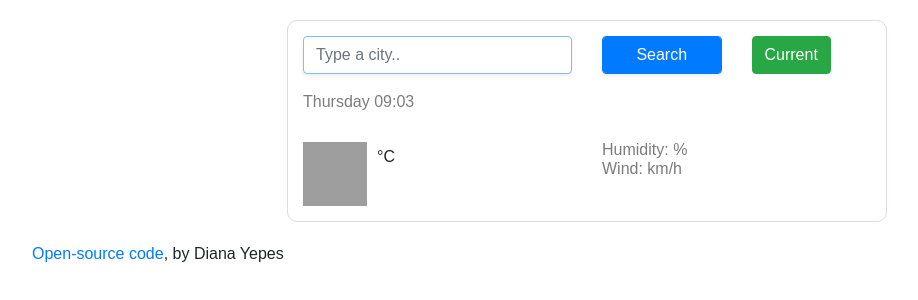
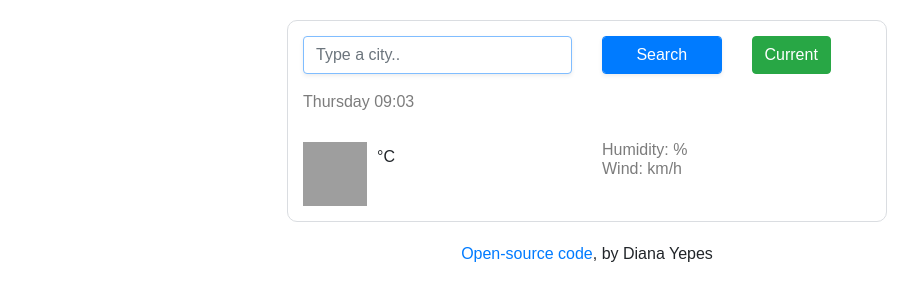
Before and after one commit to DianaYepes05/Demo-WeatherApp, a plain HTML site: page index.html in a window 1280 px wide. Shown: the whole page, without its empty margins (53-971 px from the left). Drawn offline with nearby package versions, Linux system fonts and the light colour scheme; no server answers; grey boxes are pictures that could not be loaded.

Commit message:
fixed footer/changed to p

```diff
--- a/index.html
+++ b/index.html
@@ -70,14 +70,14 @@
           </div>
         </div>
       </div>
-      <footer>
+      <p class="codedBy">
         <a
           href="https://github.com/DianaYepes05/Demo-WeatherApp"
           target="_blank"
           class="codedBy"
           >Open-source code</a
         >, by Diana Yepes
-      </footer>
+      </p>
     </div>
     <script src="src/index.js"></script>
   </body>
--- a/src/styles.css
+++ b/src/styles.css
@@ -24,8 +24,8 @@ li {
   list-style: none;
 }
 
-.footer {
-  text-align: -webkit-center;
+.codedBy {
+  text-align: center;
   font-family: arial, sans-serif;
 }
 
```
